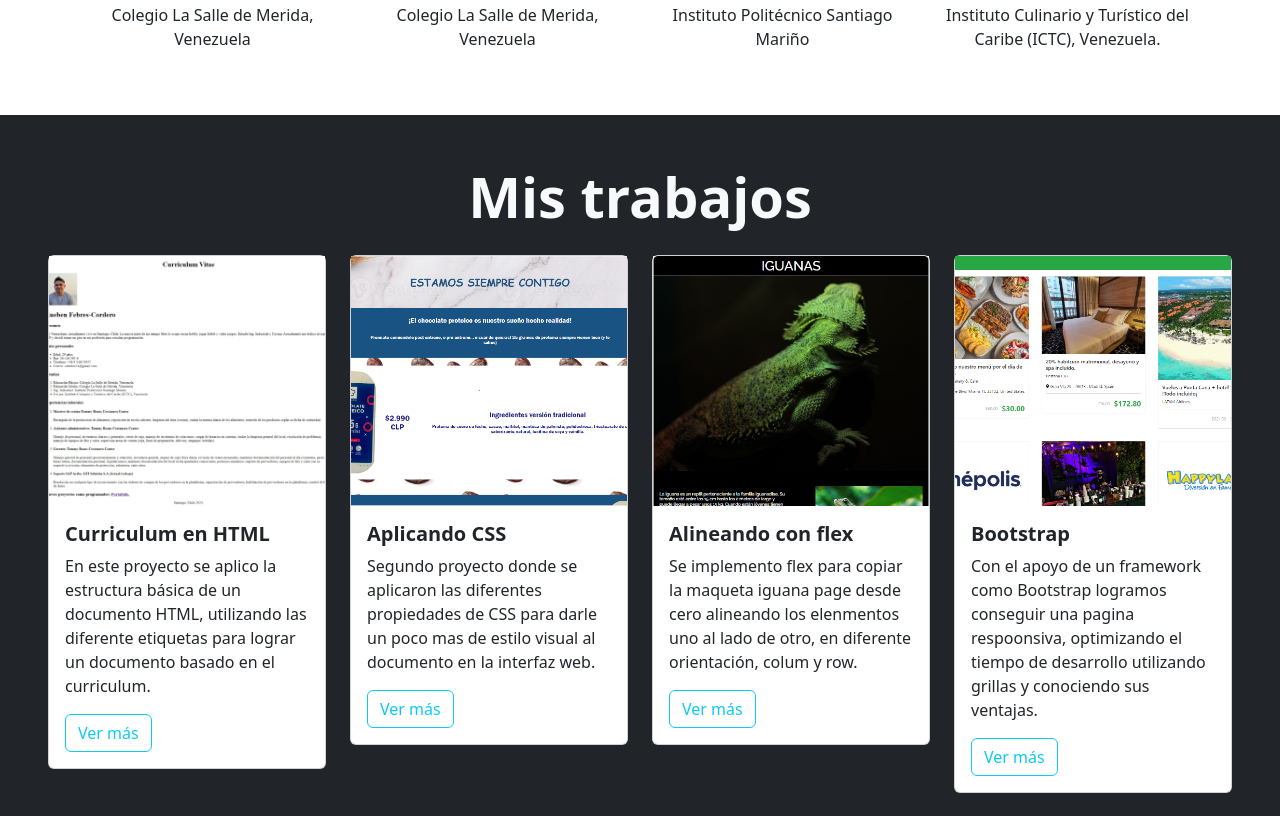
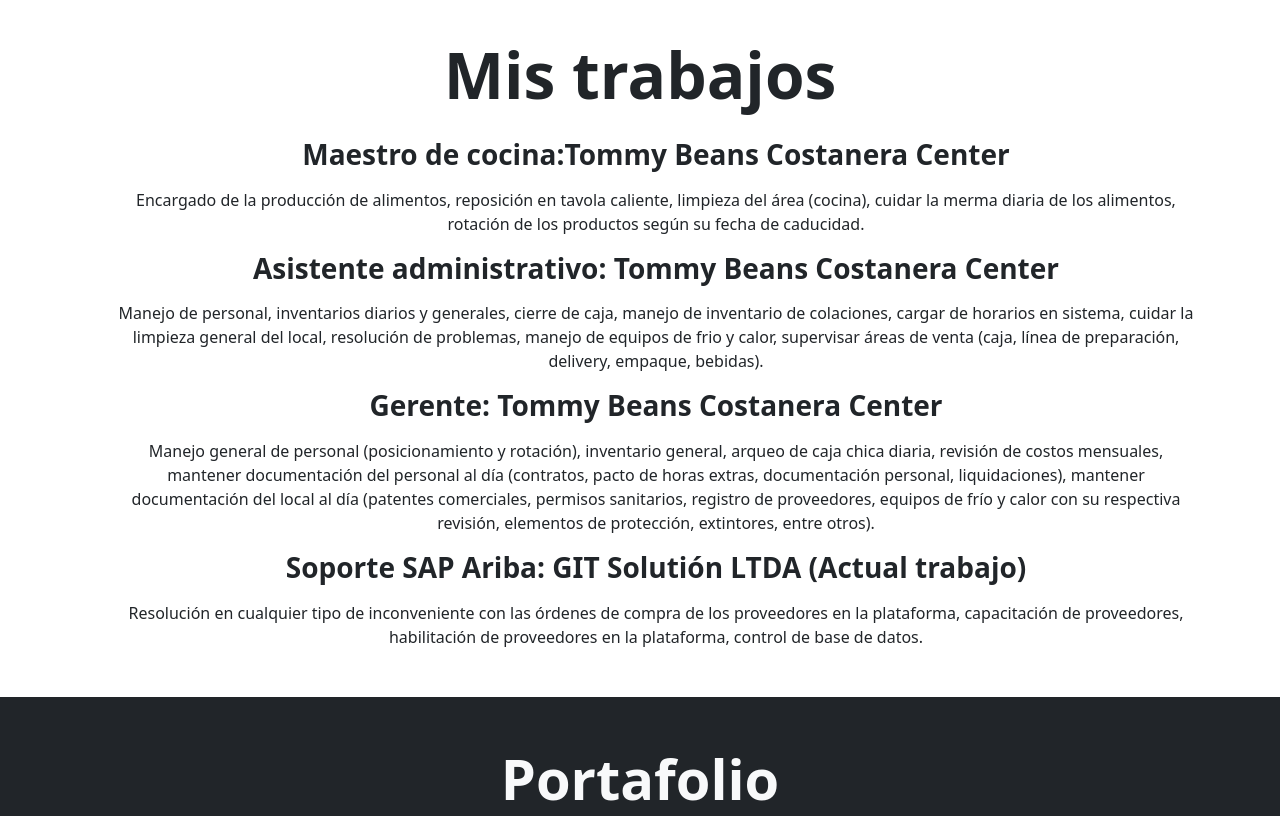
Before and after one commit to RubenFebres/Desafio_6_Ruben_Febres, a plain HTML site: page index.html in a window 1280 px wide. Shown: the part 987-1803 px from the top of the page. Drawn offline with nearby package versions, Linux system fonts and the light colour scheme.

Commit message:
se agrega seccion portafolio y se modifica mis trabajos

```diff
--- a/assets/css/style.css
+++ b/assets/css/style.css
@@ -3,14 +3,15 @@ body {
   padding: 0;
 }
 
-#Mi-perfil {
+#Hero-Section {
   background-image: url("../img/Ruben_fondo.jpeg");
   background-size: cover;
   background-repeat: no-repeat;
   background-position: left;
+  height: 570px;
 }
 
-#Mis-trabajos .image-top {
+#Portafolio .image-top {
   height: 250px;
   background-repeat: no-repeat;
   background-size: cover;
--- a/index.html
+++ b/index.html
@@ -19,10 +19,7 @@
   <body>
     <nav class="navbar navbar-expand-lg navbar-dark bg-dark fixed-top">
       <div class="container">
-        <a
-          class="navbar-brand name"
-          href="https://rubenfebres.github.io/Desafio_6_Ruben_Febres/"
-        >
+        <a class="navbar-brand name" href="#">
           <i class="fa-solid fa-house"></i> Ruben Febres-Cordero
         </a>
         <button
@@ -38,16 +35,16 @@
         <div class="collapse navbar-collapse" id="navbarSupportedContent">
           <ul class="navbar-nav ms-auto mb-2 mb-lg-0 fs-5">
             <li class="nav-item">
-              <a class="nav-link" href="#Mi-perfil">Mi perfil</a>
+              <a class="nav-link" href="#Hero-Section">Mi perfil</a>
             </li>
             <li class="nav-item">
               <a class="nav-link" href="#Estudios">Estudios</a>
             </li>
             <li class="nav-item">
-              <a class="nav-link" href="#Mis-trabajos">Trabajos</a>
+              <a class="nav-link" href="#Trabajos">Trabajos</a>
             </li>
             <li class="nav-item">
-              <a class="nav-link" href="#">Portafolio</a>
+              <a class="nav-link" href="#Portafolio">Portafolio</a>
             </li>
             <li class="nav-item">
               <a class="nav-link" href="#Contacto">Contacto</a>
@@ -57,7 +54,7 @@
       </div>
     </nav>
 
-    <header id="Mi-perfil" class="text-light text-end py-5 mt-5">
+    <header id="Hero-Section" class="text-light text-end py-5 mt-5">
       <div class="container">
         <div class="ms-auto col-12 col-md-7">
           <h1 class="display-1 fw-bold my-5">Mi perfil</h1>
@@ -70,14 +67,7 @@
             ingresar al plan de estudios de la Academia Desafío LATAM.
             <br />
             <br />
-            A continuación, podrán conocer un poco mas de mi.
           </p>
-          <div class="mb-5 pb-5">
-            <button class="btn btn-lg btn-outline-info text-light me-4">
-              Trabajos
-            </button>
-            <button class="btn btn-lg btn-info text-light">Contacto</button>
-          </div>
         </div>
       </div>
     </header>
@@ -111,10 +101,69 @@
       </div>
     </section>
 
-    <section id="Mis-trabajos" class="my-5 p-5 bg-dark">
-      <h2 class="display-4 fw-bold text-center text-light mb-3">
-        Mis trabajos
-      </h2>
+    <section id="Trabajos" class="container text-center my-5">
+      <h2 class="display-3 fw-bold my-4">Mis trabajos</h2>
+      <ul style="list-style: none">
+        <li>
+          <div class="col-12 col-md-12">
+            <h3 class="my-3 fw-bold">
+              Maestro de cocina:Tommy Beans Costanera Center
+            </h3>
+            <p class="my-3">
+              Encargado de la producción de alimentos, reposición en tavola
+              caliente, limpieza del área (cocina), cuidar la merma diaria de
+              los alimentos, rotación de los productos según su fecha de
+              caducidad.
+            </p>
+          </div>
+        </li>
+        <li>
+          <div class="col-12 col-md-12">
+            <h3 class="my-3 fw-bold">
+              Asistente administrativo: Tommy Beans Costanera Center
+            </h3>
+            <p class="my-3">
+              Manejo de personal, inventarios diarios y generales, cierre de
+              caja, manejo de inventario de colaciones, cargar de horarios en
+              sistema, cuidar la limpieza general del local, resolución de
+              problemas, manejo de equipos de frio y calor, supervisar áreas de
+              venta (caja, línea de preparación, delivery, empaque, bebidas).
+            </p>
+          </div>
+        </li>
+        <li>
+          <div class="col-12 col-md-12">
+            <h3 class="my-3 fw-bold">Gerente: Tommy Beans Costanera Center</h3>
+            <p class="my-3">
+              Manejo general de personal (posicionamiento y rotación),
+              inventario general, arqueo de caja chica diaria, revisión de
+              costos mensuales, mantener documentación del personal al día
+              (contratos, pacto de horas extras, documentación personal,
+              liquidaciones), mantener documentación del local al día (patentes
+              comerciales, permisos sanitarios, registro de proveedores, equipos
+              de frío y calor con su respectiva revisión, elementos de
+              protección, extintores, entre otros).
+            </p>
+          </div>
+        </li>
+        <li>
+          <div class="col-12 col-md-12">
+            <h3 class="my-3 fw-bold">
+              Soporte SAP Ariba: GIT Solutión LTDA (Actual trabajo)
+            </h3>
+            <p class="my-3">
+              Resolución en cualquier tipo de inconveniente con las órdenes de
+              compra de los proveedores en la plataforma, capacitación de
+              proveedores, habilitación de proveedores en la plataforma, control
+              de base de datos.
+            </p>
+          </div>
+        </li>
+      </ul>
+    </section>
+
+    <section id="Portafolio" class="my-5 p-5 bg-dark">
+      <h2 class="display-4 fw-bold text-center text-light mb-3">Portafolio</h2>
 
       <div class="row">
         <div class="col-12 col-sm-3 py-2">
```
